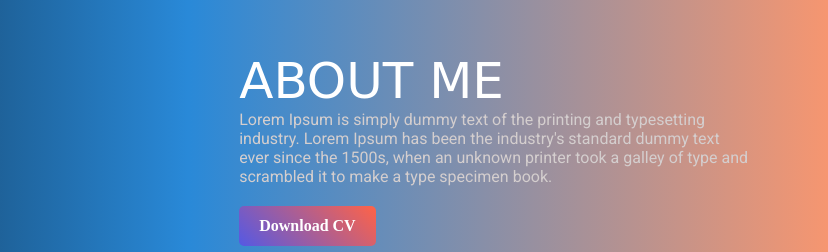
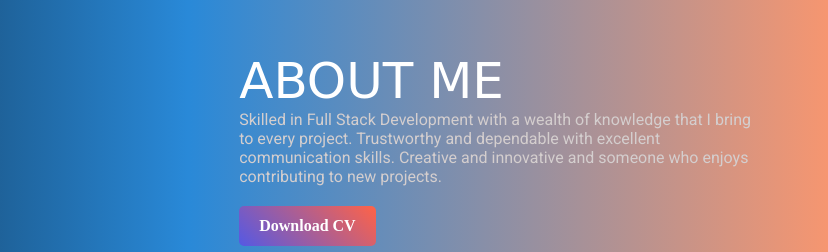
Before and after one commit to asifurrahman01714/ph-first-assignment, a plain HTML site: page index.html in a window 1280 px wide. Shown: the part 548-800 px from the top of the page, 452-1280 px from the left. Drawn offline with Linux system fonts and the light colour scheme; a web font is replaced by a local one.

Commit message:
added about me text

```diff
--- a/index.html
+++ b/index.html
@@ -39,7 +39,7 @@
 
         <div class="half-width content">
             <h1>ABOUT ME</h1>
-            <p>Lorem Ipsum is simply dummy text of the printing and typesetting industry. Lorem Ipsum has been the industry's standard dummy text ever since the 1500s, when an unknown printer took a galley of type and scrambled it to make a type specimen book.</p>
+            <p>Skilled in Full Stack Development with a wealth of knowledge that I bring to every project. Trustworthy and dependable with excellent communication skills. Creative and innovative and someone who enjoys contributing to new projects.</p>
             <a target="_blank" class="link-button" href="https://www.linkedin.com/in/asif-ur-rahman-a0872517a/">Download CV</a>
         </div>
 
```
